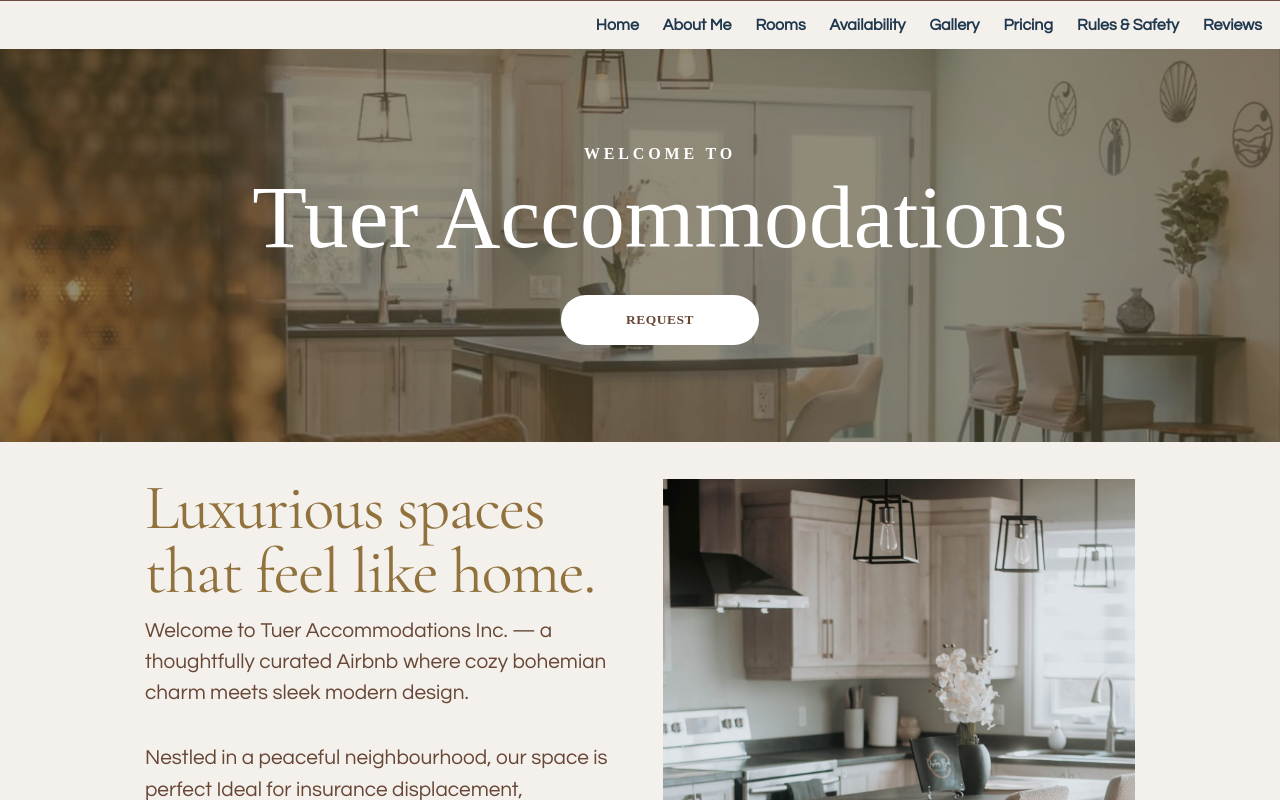
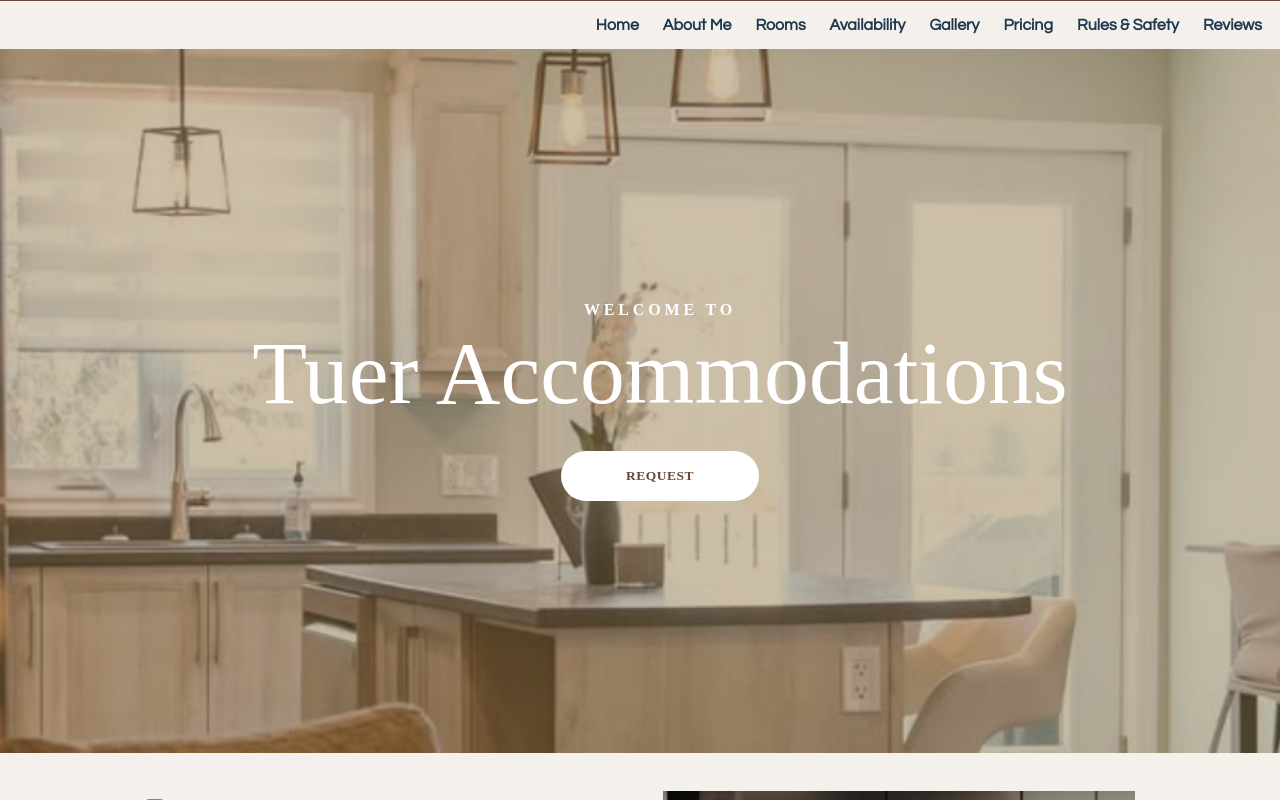
Before and after one commit to Fauxbear95/tuer-accomodations, a React (Vite) app: page / in a window 1280 px wide. Shown: the top 800 px of the page. Built offline with nearby package versions, Linux system fonts and the light colour scheme.

Commit message:
Match hero height and remove dark overlay

```diff
--- a/src/styles/hero.css
+++ b/src/styles/hero.css
@@ -23,10 +23,7 @@
 }
 
 .hero-overlay {
-  position: absolute;
-  inset: 0;
-  z-index: 1;
-  background: rgba(18, 27, 22, 0.32);
+  display: none;
 }
 
 .hero-content {
@@ -81,20 +78,21 @@
 @media (min-width: 901px) {
   .hero {
     min-height: 0;
-    height: auto;
+    height: clamp(560px, 55vw, 760px);
   }
 
   .hero-media {
-    position: relative;
-    inset: auto;
-    height: auto;
+    position: absolute;
+    inset: 0;
+    height: 100%;
   }
 
   .hero-media img {
     display: block;
     width: 100%;
-    height: auto;
-    object-fit: initial;
+    height: 100%;
+    object-fit: cover;
+    object-position: center;
   }
 }
 
```
